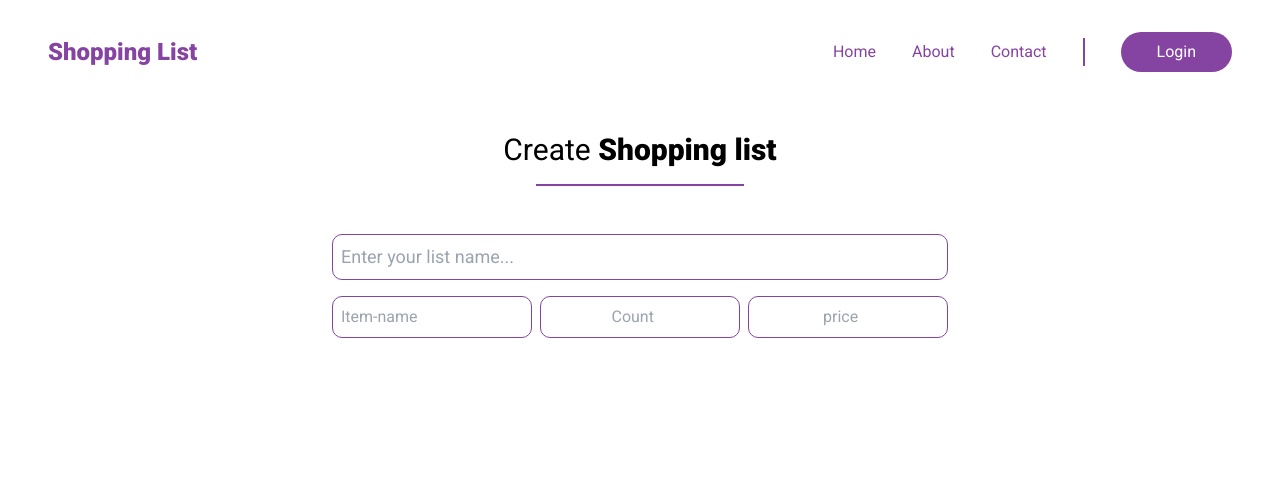
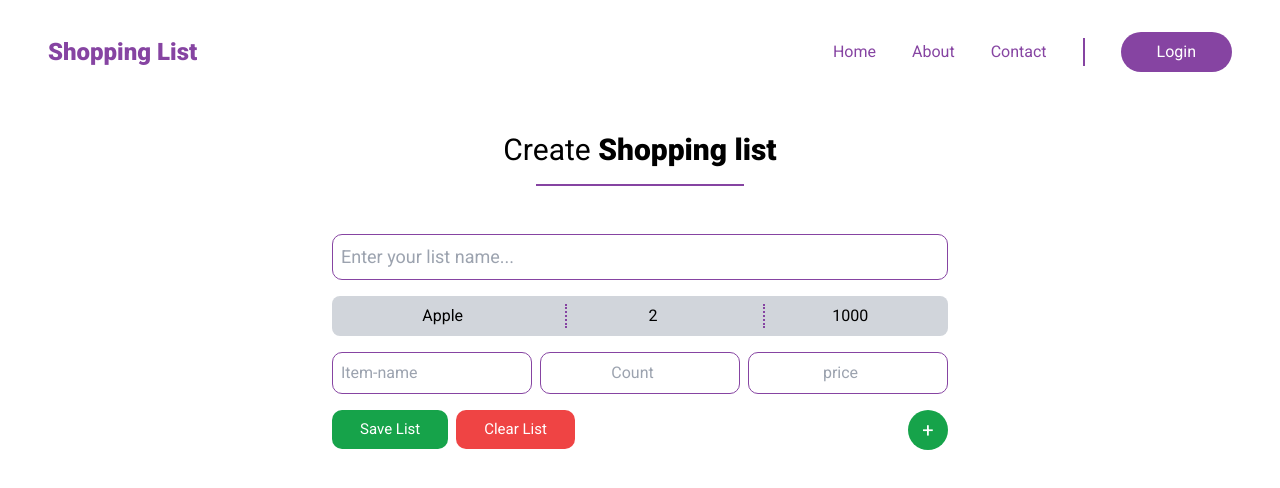
Before and after one commit to Mirwais01/shopping-list, a React (Create React App) app: page /CreateList in a window 1280 px wide. Shown: the top 488 px of the page. Built offline with nearby package versions, Linux system fonts and the light colour scheme.

Commit message:
added list functionality.

```diff
--- a/src/App.css
+++ b/src/App.css
@@ -45,3 +45,8 @@
   outline-color: #8644a2;
   border-radius: 10px;
 }
+.save-btn {
+  border-radius: 10px;
+  font-size: 15px;
+  color: #ffff;
+}
--- a/src/components/CreateList.jsx
+++ b/src/components/CreateList.jsx
@@ -1,5 +1,32 @@
+import { useState } from "react";
 import Navigation from "./Navigation";
+
+const myList = [
+  { id: 1, name: "Apple", quantity: 2, price: 1000, checked: false },
+  // { id: 2, name: "Banana", quantity: 1, unit: "kg", checked: true },
+  // { id: 3, name: "Orange", quantity: 3, unit: "kg", checked: false },
+  // { id: 4, name: "Milk", quantity: 1, unit: "L", checked: true },
+  // { id: 5, name: "Eggs", quantity: 2, unit: "dozen", checked: false },
+];
+
 export default function CreateList() {
+  const [items, setItems] = useState(myList);
+  const [name, setName] = useState("");
+  const [quantity, setQuantity] = useState(0);
+  const [price, setPrice] = useState(0);
+
+  function handleSubmit(e) {
+    e.preventDefault();
+
+    const newFriend = {
+      name,
+      quantity,
+      price,
+      checked: false,
+    };
+    console.log(newFriend);
+  }
+
   return (
     <div>
       <Navigation />
@@ -10,7 +37,7 @@ export default function CreateList() {
         </h1>
         <div className="w-52 mt-4 h-0.5 mx-auto bg-darkViolet"></div>
 
-        <form action="">
+        <form action="" onSubmit={(e) => handleSubmit(e)}>
           <div className="flex flex-col mt-12 space-y-4">
             <input
               type="text"
@@ -18,29 +45,62 @@ export default function CreateList() {
               className="px-2 text-lg py-2 mx-3 input-createlist"
             />
 
+            <div>
+              <ul>
+                {myList.map((el) => (
+                  <List item={el} key={el.id} />
+                ))}
+              </ul>
+            </div>
+
             {/* input of add item */}
             <div className="flex mx-3 space-x-2">
               <input
+                onChange={(e) => setName(e.target.value)}
                 type="text"
                 className="w-1/3 text-sm sm:text-base px-2 py-2 input-createlist"
                 placeholder="Item-name"
               />
               <input
+                onChange={(e) => setQuantity(Number(e.target.value))}
                 type="number"
-                className="py-2 w-1/3 input-createlist text-center"
+                className="py-2 w-1/3 input-createlist text-center px-2"
                 placeholder="Count"
               />
               <input
+                onChange={(e) => setPrice(Number(e.target.value))}
                 type="number"
-                className="py-2 w-1/3 input-createlist text-center"
+                className="py-2 w-1/3 input-createlist text-center px-2"
                 placeholder="price"
               />
             </div>
 
-            <div></div>
+            <div className="flex justify-between mx-3">
+              <div className="space-x-2">
+                <button className="save-btn md:px-7 py-2 px-3 sm:px-4  bg-green-600">
+                  Save List
+                </button>
+                <button className="save-btn md:px-7 py-2 px-3 sm:px-4 bg-red-500">
+                  Clear List
+                </button>
+              </div>
+              <button className="rounded-full text-white bg-green-600 w-10 h-10 text-xl">
+                +
+              </button>
+            </div>
           </div>
         </form>
       </div>
     </div>
   );
 }
+
+function List({ item }) {
+  return (
+    <li className="grid grid-cols-3 mx-3 rounded-lg bg-gray-300 divide-dotted divide-x-2 divide-darkViolet space-x-6 px-3 py-2">
+      <span>{item.name}</span>
+      <span>{item.quantity}</span>
+      <span>{item.price}</span>
+    </li>
+  );
+}
```
